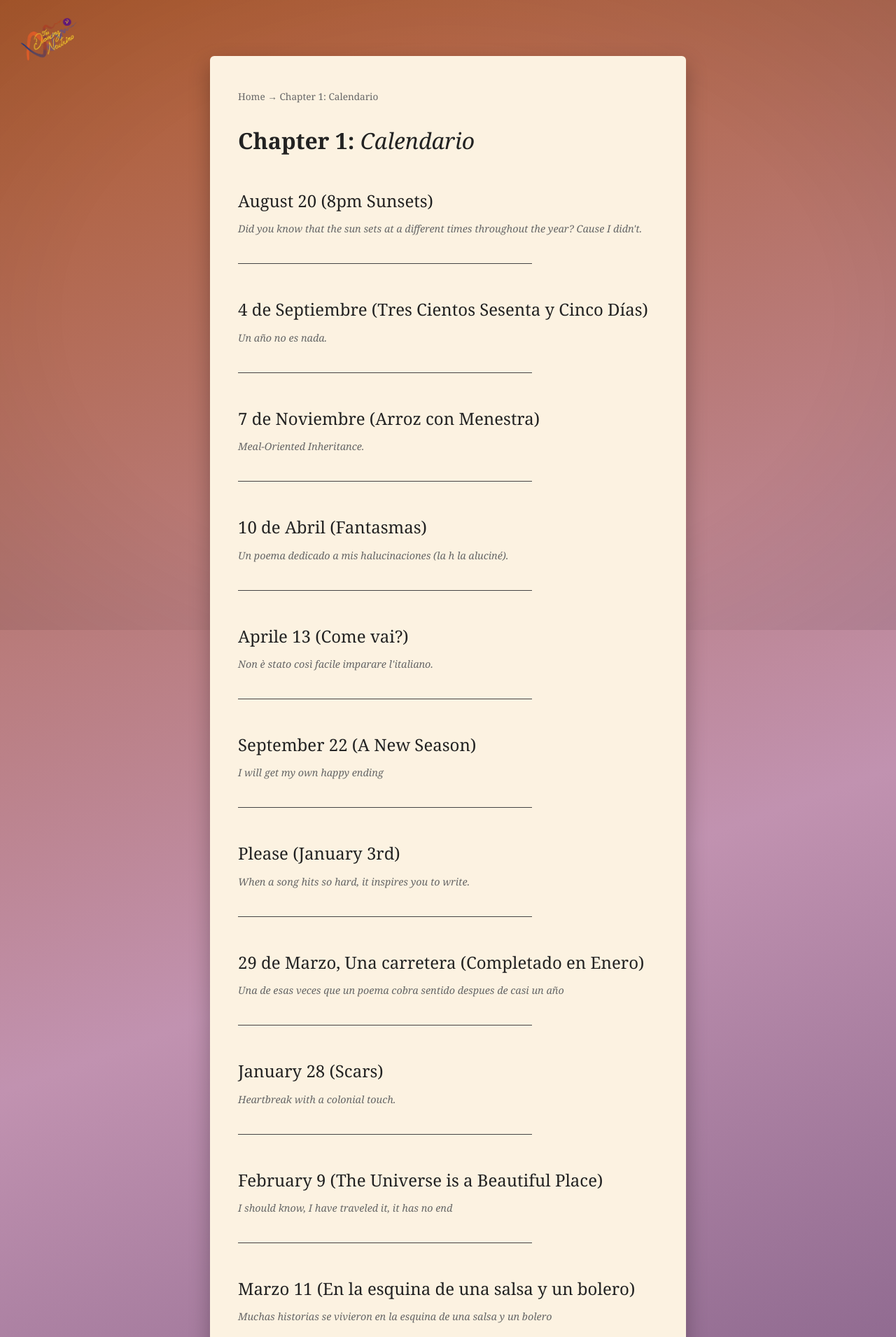
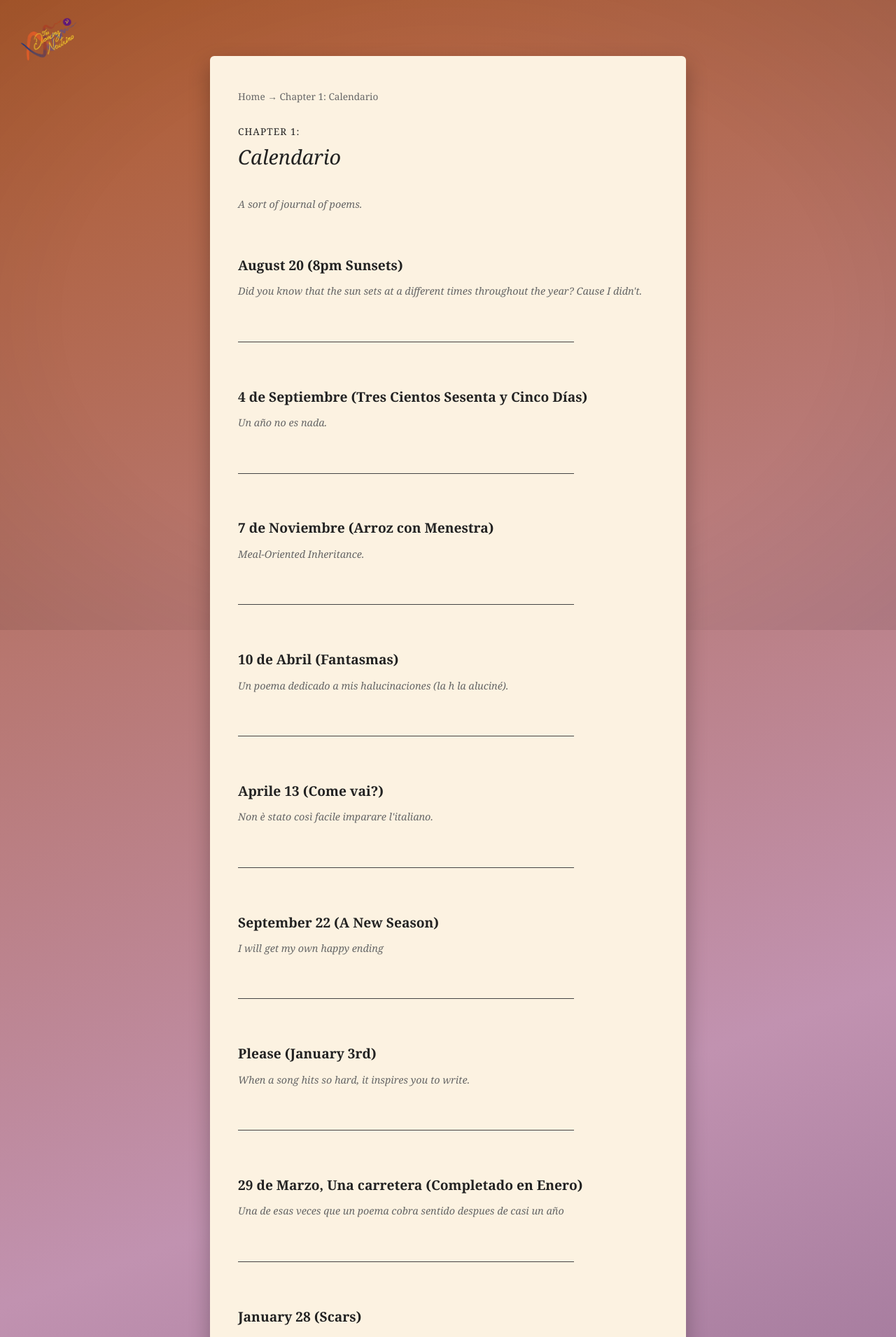
Before and after one commit to thedancingneutrino/thedancingneutrino.github.io, a Jekyll site: the page built from _chapters/calendario.md, in a window 1280 px wide. Shown: the top 1910 px of the page at 70% size. Built offline with Jekyll 4.4.1, drawn with Linux system fonts in a browser that asks for light colours.

Commit message:
collection page update

```diff
--- a/_layouts/collection.html
+++ b/_layouts/collection.html
@@ -12,9 +12,9 @@ layout: default
      {{ page.title | split: ":" | last }}
   </span>
 </h1>
-{% if page.blurb %}
+{% if page.summary %}
     <p class="poem-blurb">
-      {{ page.description }}
+      {{ page.summary }}
     </p>
 {% endif %}
 <p>{{ content }}</p>
--- a/assets/style.css
+++ b/assets/style.css
@@ -123,20 +123,57 @@ h1 {
 }
 
 .chapter-title {
-  font-weight: normal;
+  margin-bottom: 2.5rem;
+  line-height: 1.3;
 }
 
 .chapter-number {
-  font-weight: bold;
+  display: block;
+  font-size: 0.85rem;
+  letter-spacing: 0.08em;
+  text-transform: uppercase;
+  margin-bottom: 0.5rem;
 }
 
 .chapter-name {
+  display: block;
+  font-size: 1.8rem;
   font-style: italic;
 }
 
 .chapter-desc {
   font-size: 0.9rem;
   color: #666;
+}
+
+.chapter-entry {
+  padding: 0.5rem 0;
+}
+
+.entry-title {
+  font-size: 1.2rem;
+  margin-bottom: 0.4rem;
+}
+
+.entry-title a {
+  transition: color 0.2s ease;
+}
+
+.entry-title a:hover {
+  color: #654875; /* your purple */
+}
+
+.entry-blurb {
+  font-size: 0.9rem;
+  color: #666;
+  font-style: italic;
+}
+
+.entry-separator {
+  border: none;
+  border-top: 1px solid #444;
+  max-width: 80%;
+  margin: 2.5rem 0;
 }
 
 
@@ -183,8 +220,13 @@ a:hover {
 }
 
 .back {
-  margin-top: 3rem;
-  font-size: 0.9rem;
+  margin-top: 4rem;
+  font-size: 0.85rem;
+  opacity: 0.7;
+}
+
+.back:hover {
+  opacity: 1;
 }
 
 .breadcrumbs {
@@ -223,31 +265,7 @@ a:hover {
   font-size: 0.9rem;
 }
 
-.chapter-entry {
-  margin: 3rem 0 2.5rem 0;
-}
 
-.entry-title {
-  font-weight: normal;
-  margin-bottom: 0.4rem;
-}
-
-.entry-title a {
-  color: inherit;
-}
-
-.entry-blurb {
-  font-size: 0.9rem;
-  color: #666;
-  font-style: italic;
-}
-
-.entry-separator {
-  border: none;
-  border-top: 1px solid #444;
-  max-width: 70%;
-  margin: 2.5rem 0;
-}
 
 @media (max-width: 600px) {
   body {
```
Also changed, not shown: _poems/May26_June14.md (+1 -1 lines).
